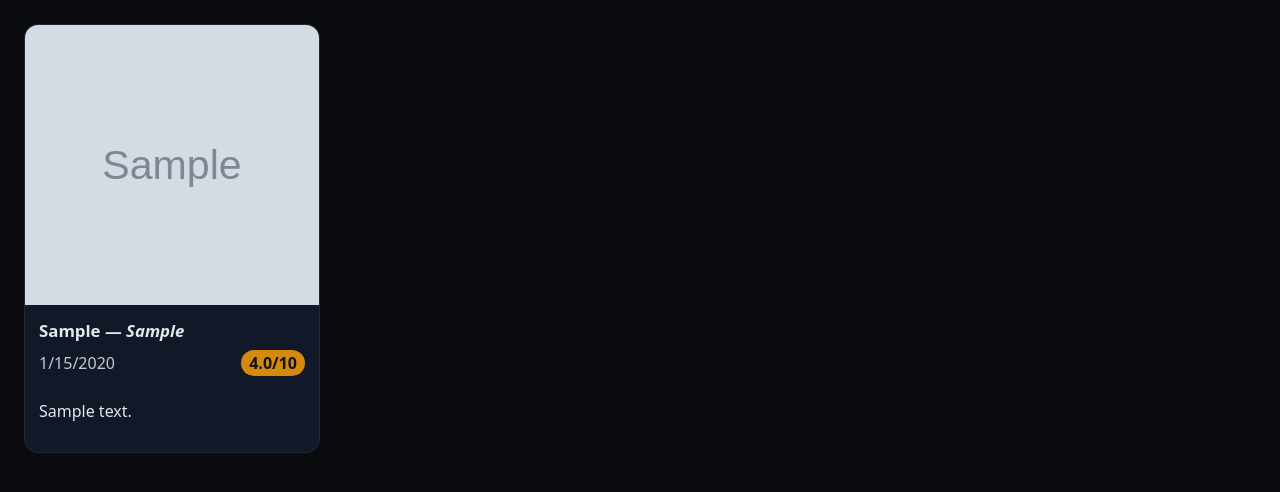
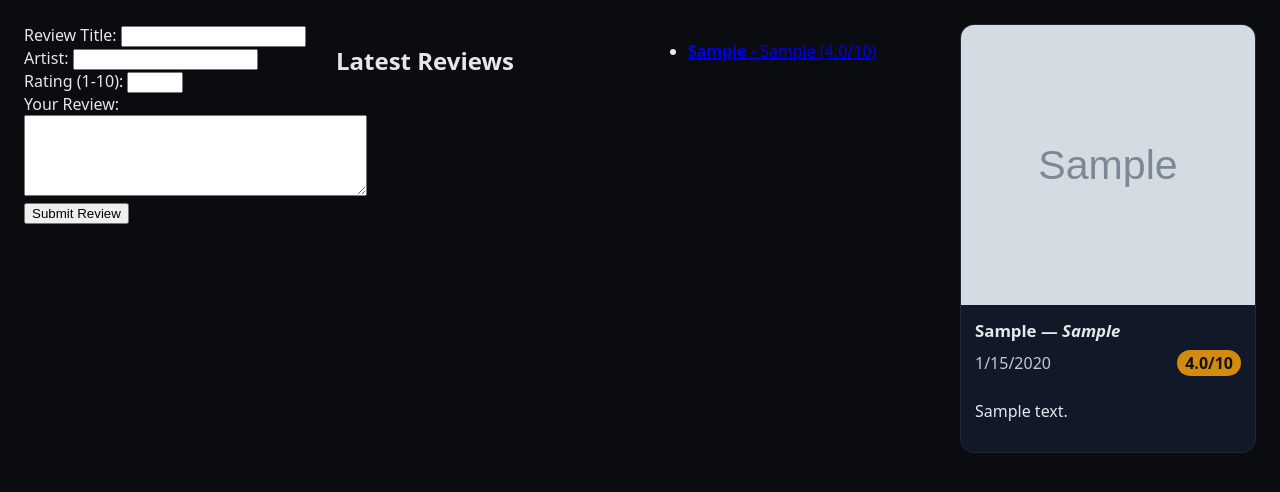
Before and after one commit to samjocas/third-wave-jukebox, a Flask app: page / in a window 1280 px wide. Shown: the part 135-627 px from the top of the page. Run offline with Flask 3, Linux system fonts and the light colour scheme; tables that the repository leaves empty hold one stand-in row (values such as "Sample post"); grey boxes marked "Sample" are stand-in pictures.

Commit message:
added additional template functionality, but API not properly configured for submitting reviews. Will debug later

```diff
--- a/backend/app/routes/public.py
+++ b/backend/app/routes/public.py
@@ -1,4 +1,4 @@
-from flask import Blueprint, jsonify, render_template
+from flask import Blueprint, jsonify, render_template, request, redirect, flash, url_for
 from ..models import Review
 from ..services.db import db
 
@@ -7,7 +7,8 @@ bp = Blueprint("public", __name__)
 
 @bp.route("/")
 def home():
-    return render_template("index.html")
+    reviews = Review.query.order_by(Review.created_at.desc()).all()
+    return render_template("index.html", reviews=reviews)
 
 
 @bp.route("/api/reviews")
@@ -39,3 +40,27 @@ def seed():
         db.session.add_all(demo)
         db.session.commit()
     return jsonify({"ok": True, "count": Review.query.count()})
+
+
+@bp.route('/submit_review', methods=['POST'])
+def submit_review():
+    title = request.form.get('title')
+    artist = request.form.get('artist')
+    rating = request.form.get('rating')
+    review_text = request.form.get('review')
+
+    # Basic validation
+    if not title or not artist or not rating or not review_text:
+        flash('All fields are required.', 'error')
+        return redirect(url_for('public.index'))
+
+    # TODO: Save review to database here
+
+    flash('Review submitted successfully!', 'success')
+    return redirect(url_for('public.index'))
+
+
+@bp.route('/review/<int:review_id>')
+def review_detail(review_id):
+    review = Review.query.get_or_404(review_id)
+    return render_template('review_detail.html', review=review)
--- a/backend/app/templates/index.html
+++ b/backend/app/templates/index.html
@@ -1,4 +1,35 @@
 {% extends "base.html" %}
 {% block content %}
-  <section id="reviews" class="grid"></section>
+  <section id="reviews" class="grid">
+    <!-- Review Submission Form -->
+    <form action="/submit_review" method="POST">
+      <label for="title">Review Title:</label>
+      <input type="text" id="title" name="title" required><br>
+
+      <label for="artist">Artist:</label>
+      <input type="text" id="artist" name="artist" required><br>
+
+      <label for="rating">Rating (1-10):</label>
+      <input type="number" id="rating" name="rating" min="1" max="10" required><br>
+
+      <label for="review">Your Review:</label><br>
+      <textarea id="review" name="review" rows="5" cols="40" required></textarea><br>
+
+      <button type="submit">Submit Review</button>
+    </form>
+
+    <!-- List of Reviews -->
+    <h2>Latest Reviews</h2>
+    <ul>
+      {% for review in reviews %}
+        <li>
+          <a href="{{ url_for('public.review_detail', review_id=review.id) }}">
+            <strong>{{ review.artist }}</strong> - {{ review.album }} ({{ review.rating }}/10)
+          </a>
+        </li>
+      {% else %}
+        <li>No reviews yet.</li>
+      {% endfor %}
+    </ul>
+  </section>
 {% endblock %}
```
Also changed, not shown: backend/app/templates/review_detail.html (added, +10 -0 lines).
